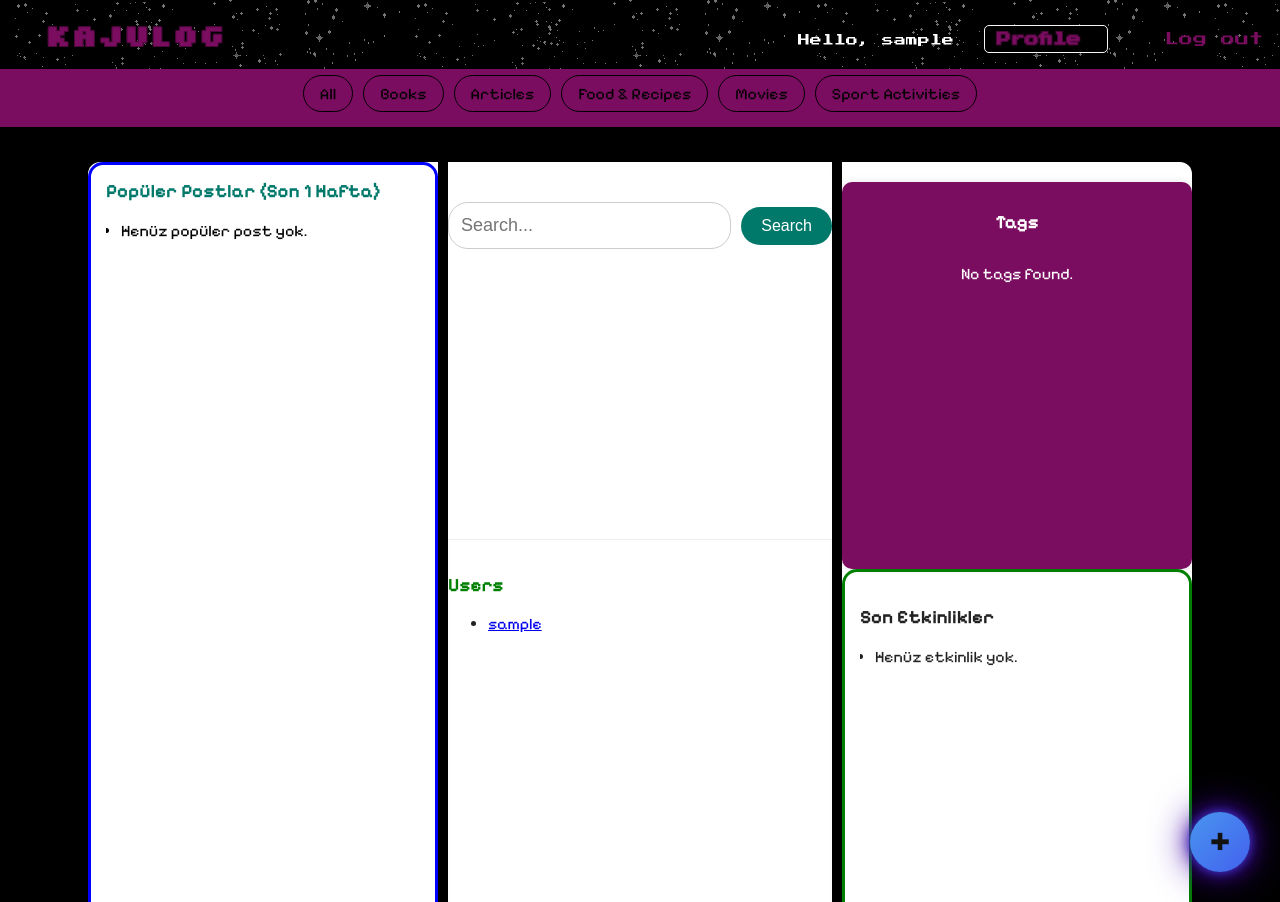
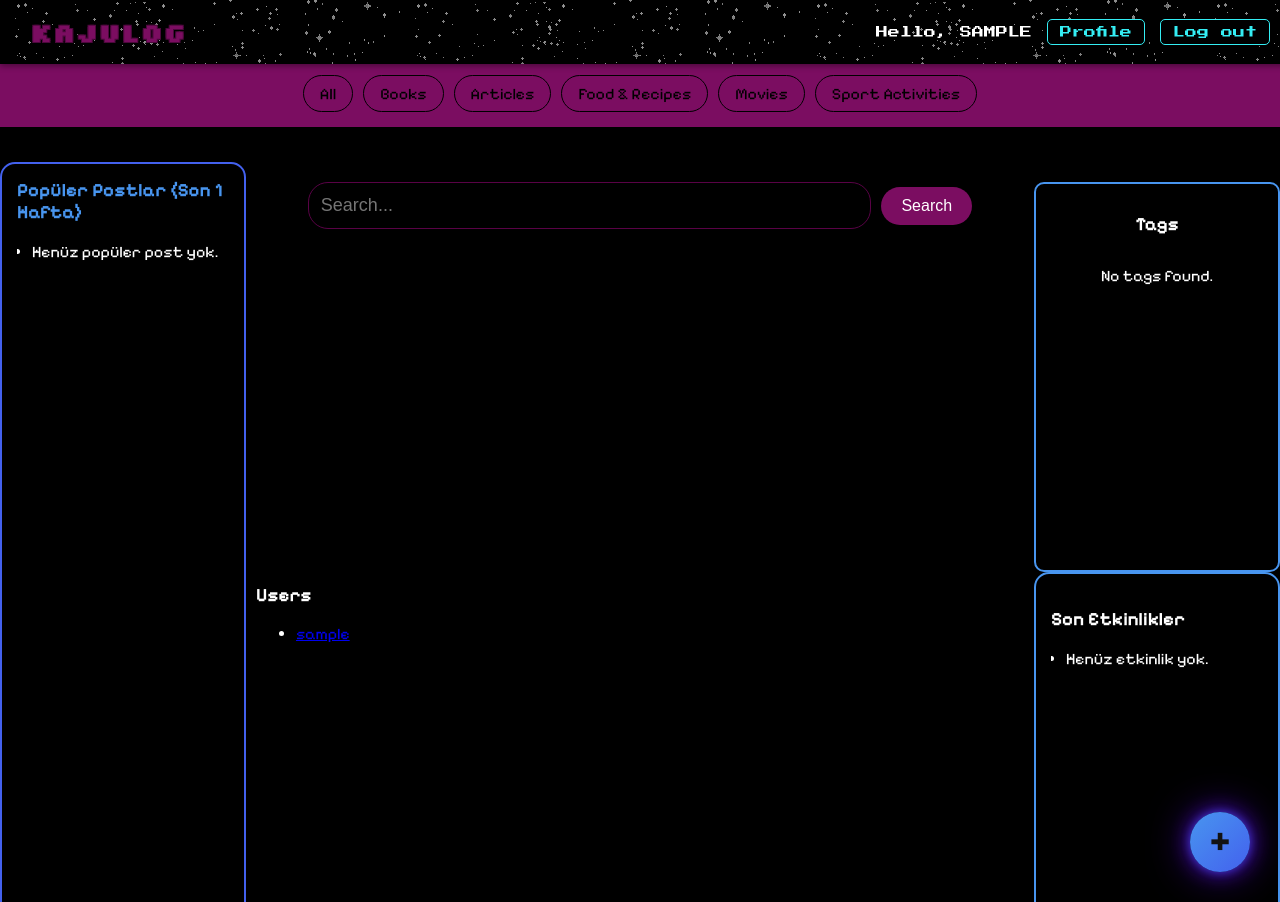
Before and after one commit to EmirhanTopal/Kajulog, a Django app: page / in a window 1280 px wide. Run offline with Django 5.2, Linux system fonts and the light colour scheme; the visitor is signed in with stand-in values (Sample User, id 1); data comes from the database, SQL or seed files in the repository; data that the repository does not hold is empty; some web fonts are replaced.

Commit message:
post_list.html
post_list.html (home page) is done.

```diff
--- a/testing/templates/post_list.html
+++ b/testing/templates/post_list.html
@@ -16,6 +16,7 @@
             padding: 0;
             margin: 0;
             color: #fff;
+            background-color: #000;
         }
 
         html, body {
@@ -26,42 +27,42 @@
         }
 
         .navbar {
-            background-color: #000000;
+            background-color: #000;
             background-image: url("{% static 'images/sparkle.gif' %}");
             position: fixed;
             top: 0;
             left: 0;
             width: 100%;
             z-index: 1000;
-            font-size: 30px;
-            color: #7b0d61;
             padding: 15px 30px;
             display: flex;
+            align-items: center;
             justify-content: space-between;
-            align-items: center;
             flex-wrap: wrap;
             font-family: 'Silkscreen', cursive;
-            text-shadow: 2px 2px 4px rgba(0, 0, 0, 0.5);
+            box-shadow: 0 2px 6px rgba(0, 0, 0, 0.4);
+            overflow: hidden;
         }
 
         .navbar::before {
             content: "";
             position: absolute;
             top: 0; left: 0; right: 0; bottom: 0;
-            background: rgba(0,0,0,0.5);
-            z-index: 2;
+            background: rgba(0, 0, 0, 0.4);
+            z-index: 1;
             pointer-events: none;
         }
 
         .navbar > * {
             position: relative;
-            z-index: 3;
+            z-index: 2;
         }
 
-        .navbar a {
+        /* Navbar başlık */
+        .navbar strong a {
+            font-size: 26px;
             color: #7b0d61;
             text-decoration: none;
-            margin-left: 15px;
             text-shadow:
                 -1px -1px 0 #4c083c,
                 1px -1px 0 #4c083c,
@@ -69,45 +70,49 @@
                 1px  1px 0 #4c083c;
         }
 
-        .navbar form {
-            display: inline;
+        /* Kullanıcı çubuğu */
+        .user-bar {
+            display: flex;
+            align-items: center;
+            gap: 15px;
+            flex-wrap: wrap;
+            justify-content: flex-end;
+            max-width: 100%;
+            margin-right: 40px;
         }
 
-        .navbar button {
-            background: none;
-            border: none;
-            color: #7b0d61;
-            cursor: pointer;
-            margin-left: 10px;
-        }
+        /* Kullanıcı adı */
         .username {
-            margin-right: 0;
-            margin-left: 10px;
             color: #ffffff;
+            font-size: 12px;
             font-family: 'Press Start 2P', cursive;
-            font-size: 12px;
+            white-space: nowrap;
         }
 
-        .logout-form {
-            display: inline;
+        /* Butonlar */
+        .navbar-button {
+            background-color: #000;
+            color: #34EDF3;
+            border: 1px solid #34EDF3;
+            padding: 6px 12px;
+            border-radius: 5px;
+            font-size: 12px;
+            font-family: 'Press Start 2P', cursive;
+            cursor: pointer;
+            transition: background-color 0.3s ease, transform 0.2s ease;
+            text-decoration: none;
         }
 
-        .logout-button {
-            background-color: #000;
-            color: #34EDF3;
-            border: 0.3px solid #f5f5f5;
-            padding: 6px 12px;
-            border-radius: 5px;
-            cursor: pointer;
-            font-size: 14px;
-            transition: background-color 0.3s ease;
-            font-family: 'Press Start 2P', cursive;
-            margin-right: 35px;
+        .navbar-button:hover {
+            background-color: #590246;
+            transform: scale(1.05);
         }
 
-        .logout-button:hover {
-            background-color: #590246;
+        /* Logout formunun görünümünü bozma */
+        .logout-form {
+            margin: 0;
         }
+
 
         .category-bar {
             display: flex;
@@ -144,6 +149,7 @@
             margin: 0;
             padding: 0;
             color: #fff;
+            background-color: #000;
         }
 
         .search-bar {
@@ -159,13 +165,15 @@
             width: 60%;
             max-width: 400px;
             border-radius: 20px;
-            border: 1px solid #ccc;
+            border: 1px solid #590246;
             font-size: 16px;
+            color: #fff;
+            background-color: #000;
         }
 
         .search-bar button {
             padding: 10px 20px;
-            background-color: #00796b;
+            background-color: #7b0d61;
             color: white;
             border: none;
             border-radius: 20px;
@@ -175,32 +183,33 @@
         }
 
         .search-bar button:hover {
-            background-color: #005b4f;
+            background-color: #590246;
         }
 
         .post-card {
-            background-color: white;
+            background-color: black;
             padding: 25px;
             margin-bottom: 20px;
             border-radius: 10px;
             box-shadow: 0 0 8px rgba(0, 0, 0, 0.05);
             color: #000;
+            border: 2px solid #4895ef;
         }
 
         .post-card h2 {
             margin: 0 0 10px 0;
-            color: #00796b;
+            color: #fff;
             font-weight: bold;
         }
 
         .post-card p {
-            color: #555;
+            color: #6d6d6d;
             margin: 10px 0 15px 0;
         }
 
         .detail-button {
             padding: 8px 16px;
-            background-color: #00796b;
+            background-color: #4895ef;
             color: white;
             border: none;
             border-radius: 6px;
@@ -211,7 +220,7 @@
         }
 
         .detail-button:hover {
-            background-color: #005b4f;
+            background-color: #4361ee;
         }
 
         .no-posts {
@@ -242,38 +251,34 @@
             min-width: 180px;
             max-width: 400px;
             height: 100%;
-            background: #fff;
+            background: #000;
             border-radius: 12px;
             box-shadow: 0 2px 16px rgba(0,0,0,0.07);
-            color: #222;
+            color: #fff;
             overflow: hidden;
             display: flex;
             flex-direction: column;
         }
 
         .left-column {
-            width: 20vw;
-            min-width: 200px;
-            max-width: 350px;
+            width: 40vw;
             height: 100%;
-            background: #fff;
+            background: #000;
             border-radius: 12px 0 0 12px;
             box-shadow: 0 2px 16px rgba(0,0,0,0.07);
-            color: #222;
+            color: #fff;
             overflow: hidden;
             display: flex;
             flex-direction: column;
         }
 
         .center-column {
-            width: 30vw;
-            min-width: 300px;
-            max-width: 700px;
+            width: 60vw;
             height: 100%;
-            background: #fff;
+            background: #000;
             border-radius: 0;
             box-shadow: 0 2px 16px rgba(0,0,0,0.07);
-            color: #222;
+            color: #fff;
             overflow: hidden;
             display: flex;
             flex-direction: column;
@@ -283,11 +288,12 @@
         .center-column .search-bar {
             position: sticky;
             top: 0;
-            background: #fff;
+            background: #000;
             z-index: 2;
-            padding: 20px 0 10px 0;
-            margin-bottom: 0;
-            border-bottom: 1px solid #eee;
+            padding: 0px 0 40px 0;
+            margin-bottom: 10px;
+            border-bottom: 1px solid #000;
+            overflow: hidden;
         }
 
         .center-column .posts-scroll {
@@ -306,14 +312,12 @@
         }
 
         .right-column {
-            width: 20vw;
-            min-width: 200px;
-            max-width: 350px;
+            width: 40vw;
             height: 100%;
-            background: #fff;
+            background: #000;
             border-radius: 0 12px 12px 0;
             box-shadow: 0 2px 16px rgba(0,0,0,0.07);
-            color: #222;
+            color: #fff;
             overflow: hidden;
             display: flex;
             flex-direction: column;
@@ -321,7 +325,6 @@
 
         .left-column > div,
         .right-column > div {
-            overflow-y: auto;
             flex: 1 1 auto;
             min-height: 0;
             padding: 15px;
@@ -356,11 +359,13 @@
         }
         /* Tags Bar */
         .tags-bar {
-            background-color: #7b0d61;
+            background-color: #000;
+            border: 1px solid #4895ef;
             border-radius: 10px;
             padding: 15px 10px 20px 10px;
             margin-top: 20px;
             box-shadow: 0 0 8px rgba(0,0,0,0.1);
+            overflow: hidden;
         }
 
         .tags-bar h3 {
@@ -408,12 +413,12 @@
         }
 
         .popular-posts-box ul {
-            color: black;
+            color: white;
         }
 
         .popular-posts-box h3 {
             margin-top: 0;
-            color: #00796b;
+            color: #4895EF;
             font-weight: bold;
         }
 
@@ -461,22 +466,21 @@
 </head>
 <body>
 <div class="navbar">
-        <div>
     <strong><a href="{% url 'post_list' %}">KAJULOG</a></strong>
-        </div>
+
     {% if user.is_authenticated %}
     <div class="user-bar">
-            <span class="username">Hello, {{ user.username }}</span>
-            <a href="{% url 'profile_detail' slug=user.profile.slug %}" class="logout-button">
-                Profile
-            </a>
+        <span class="username">Hello, {{ user.username|upper }}</span>
+        <a href="{% url 'profile_detail' slug=user.profile.slug %}" class="navbar-button">Profile</a>
         <form action="{% url 'logout' %}" method="post" class="logout-form">
             {% csrf_token %}
-                <button type="submit" class="logout-button">Log out</button>
+            <button type="submit" class="navbar-button">Log out</button>
         </form>
     </div>
     {% endif %}
 </div>
+
+
 
 <div>
   <a href="{% url 'create_post' %}" style="
@@ -519,7 +523,7 @@
 
     <!-- Sol Sütun: Popüler Postlar -->
     <div class="left-column">
-      <div class="popular-posts-box" style="border: 3px solid blue; border-radius: 15px; padding: 15px;">
+      <div class="popular-posts-box" style="border: 2px solid #4361EE; border-radius: 15px; padding: 15px;">
         <h3>Popüler Postlar (Son 1 Hafta)</h3>
         <ul>
           {% for post in popular_posts %}
@@ -544,9 +548,9 @@
 
         {% if search_made %}
         <div>
-          <button onclick="setFilter('all')" style="border: 2px solid blue; color: blue; background: transparent; padding: 5px 10px; border-radius: 5px;">All</button>
-          <button onclick="setFilter('users')" style="border: 2px solid green; color: green; background: transparent; padding: 5px 10px; border-radius: 5px;">Users</button>
-          <button onclick="setFilter('posts')" style="border: 2px solid red; color: red; background: transparent; padding: 5px 10px; border-radius: 5px;">Posts</button>
+          <button onclick="setFilter('all')" style="border: 2px solid #7b0d61; color: #7b0d61; background: transparent; padding: 5px 10px; border-radius: 5px;">All</button>
+          <button onclick="setFilter('users')" style="border: 2px solid #7b0d61; color: #7b0d61; background: transparent; padding: 5px 10px; border-radius: 5px;">Users</button>
+          <button onclick="setFilter('posts')" style="border: 2px solid #7b0d61; color: #7b0d61; background: transparent; padding: 5px 10px; border-radius: 5px;">Posts</button>
         </div>
         {% endif %}
       </div>
@@ -554,7 +558,7 @@
 
       <div class="posts-scroll">
         {% if posts %}
-        <h3 style="color: red;">Posts</h3>
+        <h3>Posts</h3>
         {% for post in posts %}
         <div class="post-card">
             <h2>{{ post.title }}</h2>
@@ -565,7 +569,7 @@
         {% endif %}
 
         {% if users %}
-        <h3 style="color: green;">Users</h3>
+        <h3>Users</h3>
         <ul>
             {% for user in users %}
             {% if user.profile and user.profile.slug %}
@@ -588,18 +592,18 @@
     <!-- Sağ Sütun: Tags + Son Etkinlikler -->
     <div class="right-column">
 
-      <div class="tags-bar" style="padding: 10px; background-color: #7b0d61; border-radius: 10px;">
+      <div class="tags-bar" style="padding: 10px; background-color: #000; border: 2px solid #4895ef; border-radius: 10px;">
         <h3 style="color: white; text-align: center;">Tags</h3>
         <div style="display: flex; justify-content: center; flex-wrap: wrap; gap: 10px;">
           {% for tag in tags %}
-            <a href="{% url 'posts_by_tag' tag.name %}" style="background: #000; color: #fff; padding: 5px 15px; border-radius: 20px; text-decoration: none;">{{ tag.name }}</a>
+            <a href="{% url 'posts_by_tag' tag.name %}" style="border: 1px solid #4895ef;background: #000; color: #fff; padding: 5px 15px; border-radius: 20px; text-decoration: none;">{{ tag.name }}</a>
           {% empty %}
             <p style="color: white;">No tags found.</p>
           {% endfor %}
         </div>
       </div>
 
-      <div class="activity-box" style="border: 3px solid green; border-radius: 15px; padding: 15px;">
+      <div class="activity-box" style="border: 2px solid #4895ef; border-radius: 15px; padding: 15px;">
         <h3>Son Etkinlikler</h3>
         <ul>
           {% for activity in activities %}
```
Lines whose indentation alone changed are shown as unchanged.
